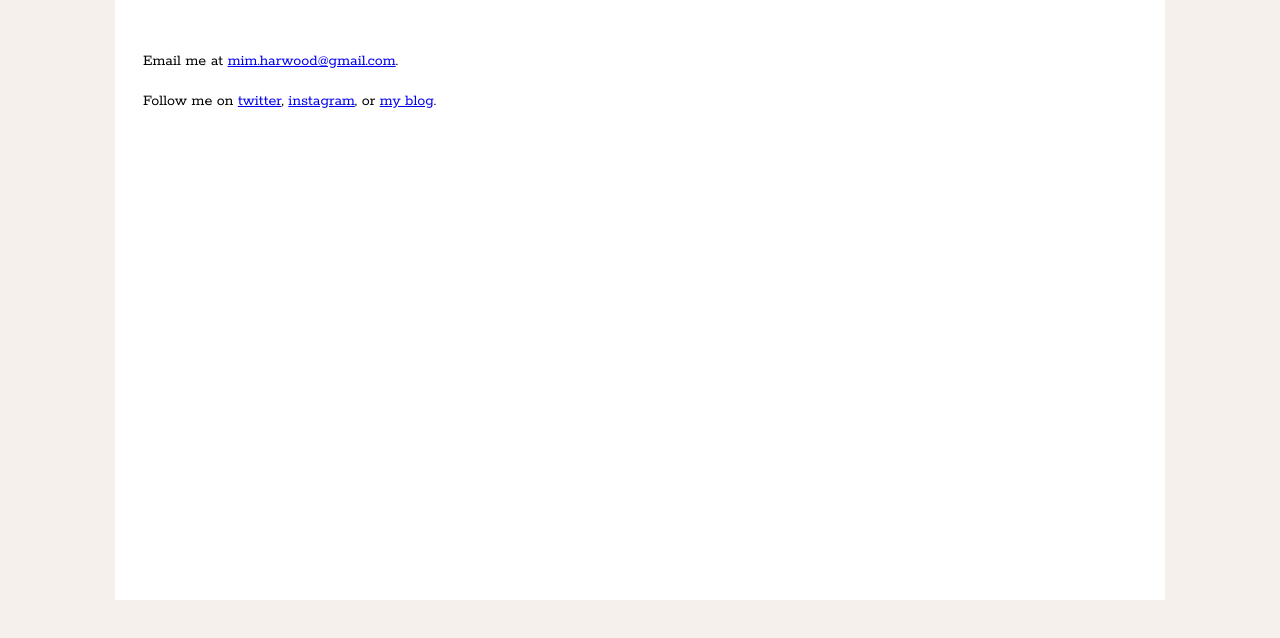
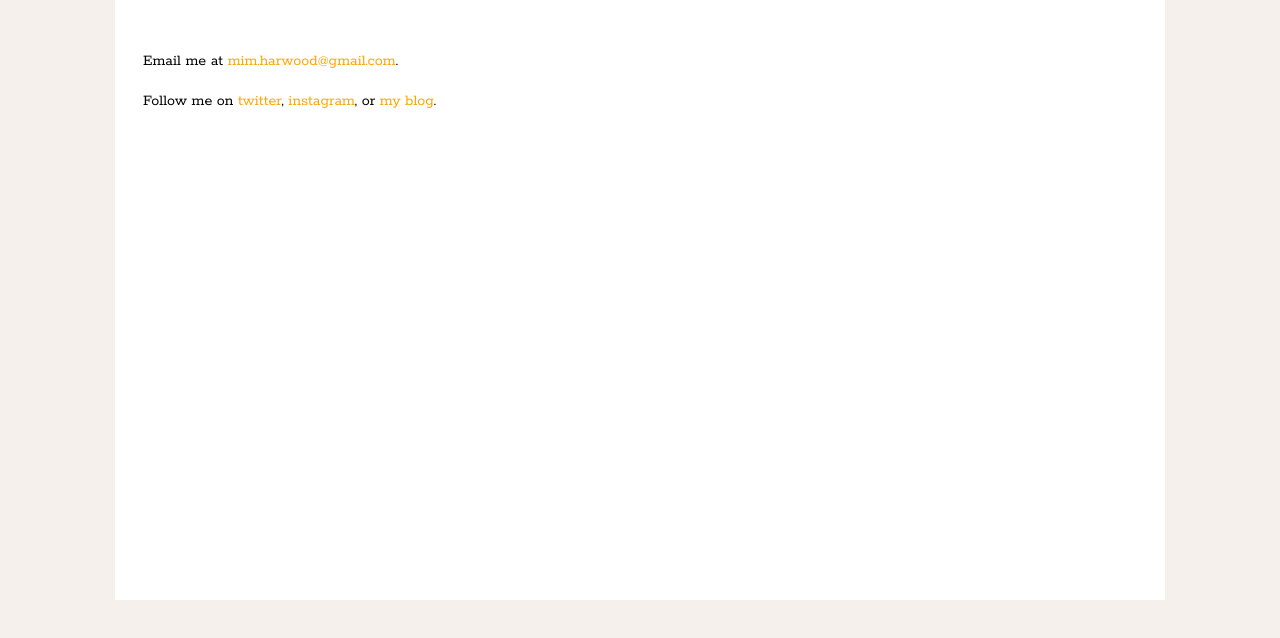
Before and after one commit to mimharwood/MiriamHarwoodWebsite, a plain HTML site: page contact.html in a window 1280 px wide. Shown: the part 200-838 px from the top of the page. Drawn offline with Linux system fonts and the light colour scheme.

Commit message:
fixed color of links to outside websites on contact page

```diff
--- a/css/styles.css
+++ b/css/styles.css
@@ -122,3 +122,8 @@ p {
    	padding:10px;
    	position: relative;
 }
+
+.contact a{
+	color: orange;
+	text-decoration: none;
+}
```
